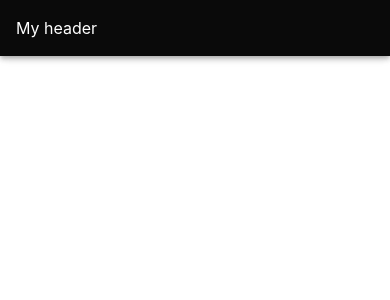
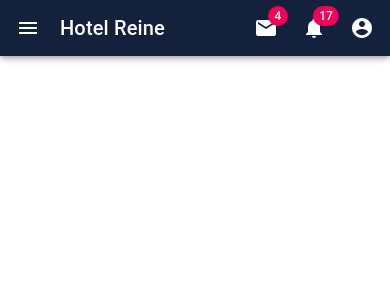
Before and after one commit to zoutigo/REINE-HOTEL, a React (Create React App) app in the folder client/: page /rooms in a window 390 px wide. Shown: the top 300 px of the page. Built offline with nearby package versions, Linux system fonts and the light colour scheme.

Commit message:
install header mobile toolbar

```diff
--- a/client/src/App.js
+++ b/client/src/App.js
@@ -5,8 +5,8 @@ import Footer from '../src/components/footer/Footer'
 
 function App() {
   return (
-   <Grid container>
-     <Grid item container>
+   <Grid container direction='column'>
+     <Grid item container >
       <Header />
      </Grid>
      <Grid item container>
--- a/client/src/components/header/Header.js
+++ b/client/src/components/header/Header.js
@@ -1,6 +1,10 @@
 import React from 'react'
 import {AppBar, Toolbar} from '@material-ui/core'
 import {makeStyles} from '@material-ui/styles'
+import {useWindowWidthAndHeight} from '../../utils/useWindowWidthAndHeight'
+import LargeToolbar from './LargeToolbar'
+import SmallToolBar from './SmallToolBar'
+
 
 const useStyles = makeStyles({
     root: {
@@ -10,12 +14,15 @@ const useStyles = makeStyles({
 
 function Header() {
     const classes = useStyles()
+    const [width, height] = useWindowWidthAndHeight();
     return (
-        <AppBar>
-            <Toolbar className={classes.root}>
-                My header
-            </Toolbar>
-        </AppBar>
+      <header>
+            <AppBar>
+            {
+                width > 978 ? <LargeToolbar /> : <SmallToolBar />
+            }
+            </AppBar>
+      </header>
     )
 }
 
--- /dev/null
+++ b/client/src/components/header/LargeToolbar.js
@@ -0,0 +1,12 @@
+import React from 'react'
+import { Toolbar } from '@material-ui/core'
+
+function LargeToolbar() {
+    return (
+        <Toolbar>
+            For large screen
+        </Toolbar>
+    )
+}
+
+export default LargeToolbar
--- /dev/null
+++ b/client/src/components/header/SmallToolBar.js
@@ -0,0 +1,77 @@
+import React from 'react'
+import { Toolbar , IconButton, Typography, Box, Button, Badge, Paper} from '@material-ui/core'
+import { makeStyles } from '@material-ui/styles'
+import MenuIcon from '@material-ui/icons/Menu';
+import NotificationsIcon from '@material-ui/icons/Notifications';
+import MailIcon from '@material-ui/icons/Mail';
+import AccountCircle from '@material-ui/icons/AccountCircle';
+
+const useStyles = makeStyles((theme)=>({
+    root: {
+        flexGrow: 1,
+        backgroundColor: theme.palette.blue.main,
+      },
+      menuButton: {
+        marginRight: theme.spacing(1),
+      },
+      title: {
+        flexGrow: 1,
+      },
+      burgerMenu : {
+          backgroundColor: theme.palette.coyotte.main,
+          minHeight: '100vh',
+          transform: 'translate(0 , 1000px)'
+      }
+}))
+
+const navElements = [{'name': 'acceuil', 'link': '/home'},
+                     {'name': 'chambres', 'link': '/rooms'},
+                    {'name': 'services', 'link': '/services'},
+                    {'name': 'restaurant', 'link': '/restaurant'}]
+
+function SmallToolBar() {
+    const classes = useStyles()
+    return (
+        <div>
+          <Toolbar className={classes.root}>
+            <IconButton edge="start" className={classes.menuButton} color="inherit" aria-label="menu">
+              <MenuIcon />
+            </IconButton>
+
+            <Typography variant="h6" className={classes.title}>
+              Hotel Reine
+            </Typography>
+
+           <Typography variant="div">
+                <IconButton aria-label="show 4 new mails" color="inherit">
+                    <Badge badgeContent={4} color="secondary">
+                        <MailIcon />
+                    </Badge>
+                    </IconButton>
+                    <IconButton aria-label="show 17 new notifications" color="inherit">
+                    <Badge badgeContent={17} color="secondary">
+                        <NotificationsIcon />
+                    </Badge>
+                    </IconButton>
+                    <IconButton
+                    edge="end"
+                    aria-label="account of current user"
+                    //   aria-controls={menuId}
+                    aria-haspopup="true"
+                    //   onClick={handleProfileMenuOpen}
+                    color="inherit"
+                    >
+                    <AccountCircle />
+                </IconButton>
+           </Typography>
+
+          </Toolbar>
+         {/* <Typography className={classes.burgerMenu}>
+             He will appear the menu
+         </Typography> */}
+        </div>
+
+    )
+}
+
+export default SmallToolBar
```
